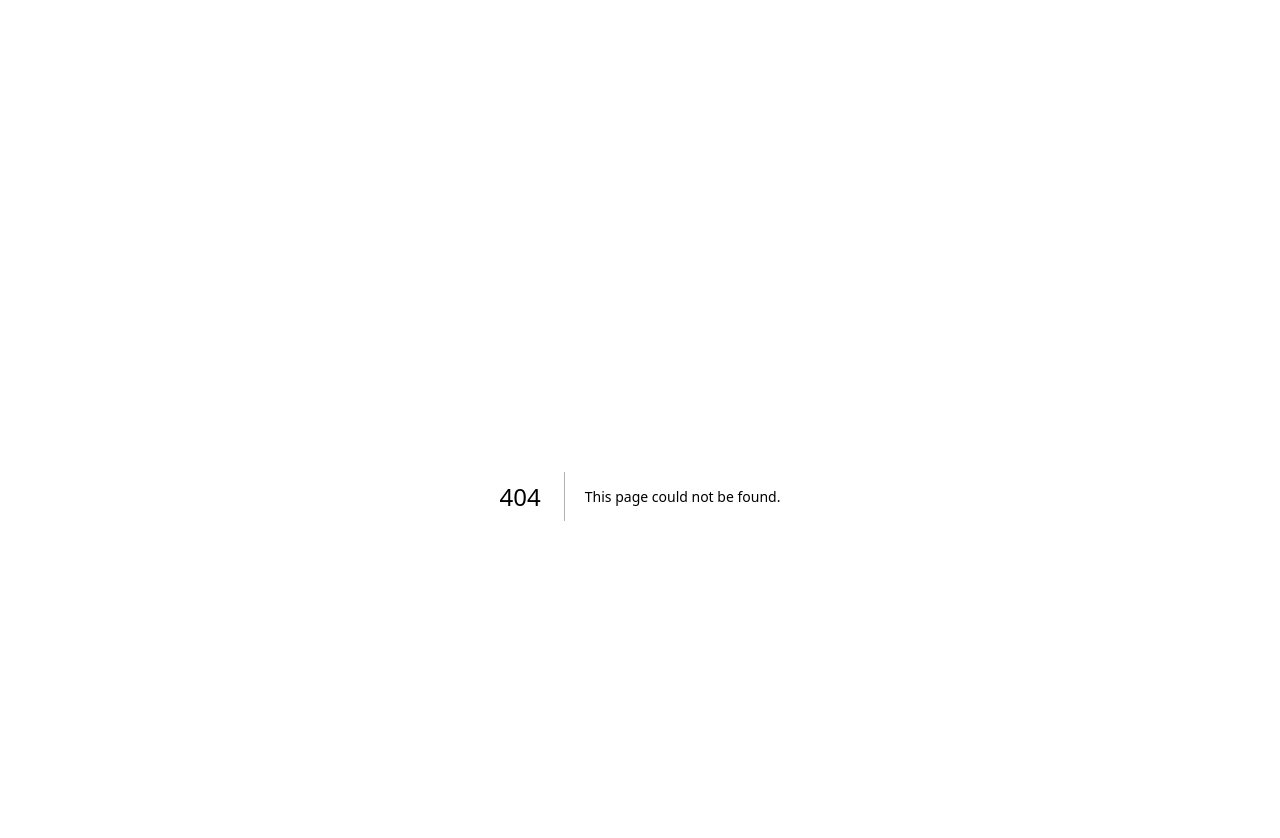
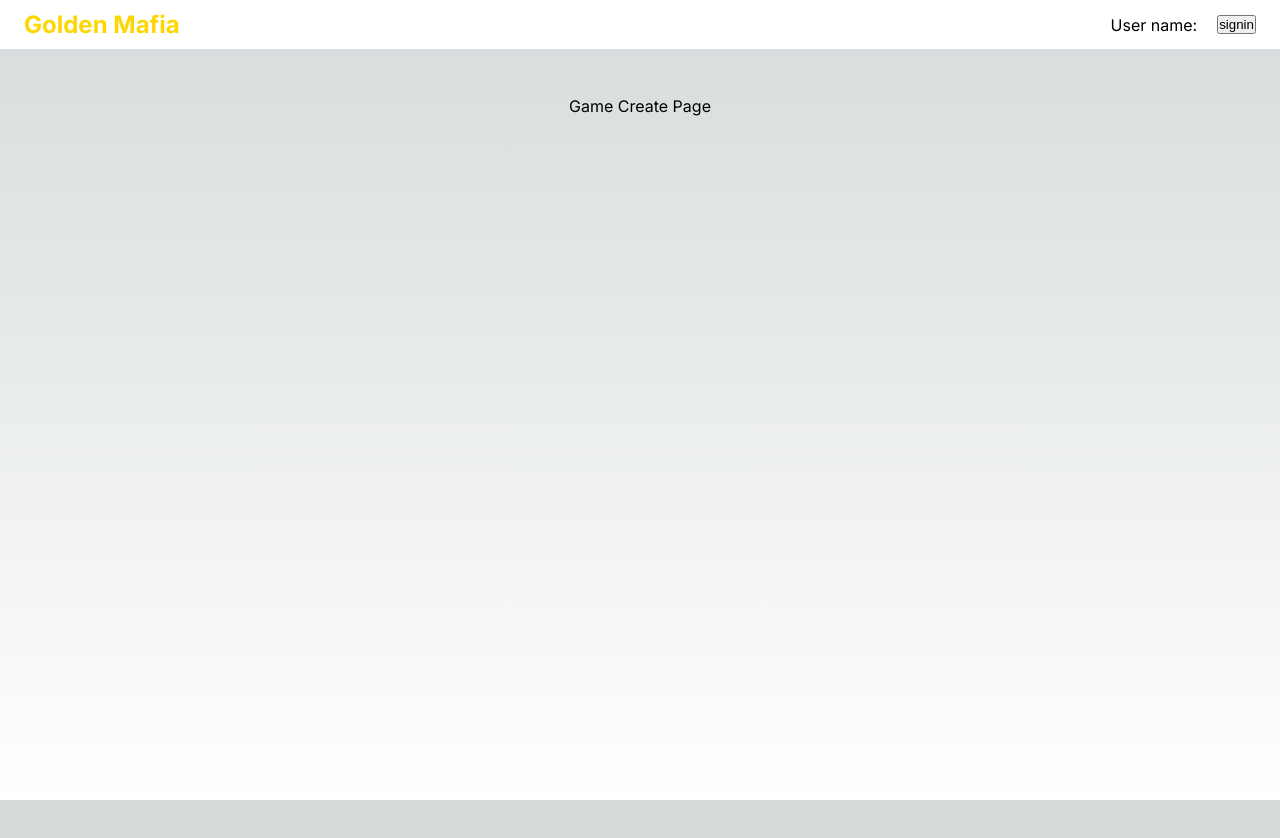
Before and after one commit to nazar-shcherbyna/golden-mafia, a Next.js app: page /game/create in a window 1280 px wide. Before the commit this address had no page. Shown: the top 838 px of the page. After the commit the page ends 800 px from the top, so only its background shows below. Built offline with nearby package versions, Linux system fonts and the light colour scheme; no server answers.

Commit message:
feat: create games-list and create-game pages for further authentication

```diff
--- /dev/null
+++ b/src/app/game/create/page.tsx
@@ -0,0 +1,3 @@
+export default function Page() {
+  return <div>Game Create Page</div>;
+}
--- /dev/null
+++ b/src/app/game/list/page.tsx
@@ -0,0 +1,3 @@
+export default function Page() {
+  return <div>Game List Page</div>;
+}
--- a/src/app/layout.tsx
+++ b/src/app/layout.tsx
@@ -1,3 +1,4 @@
+import { Header } from "@/Widgets/Header";
 import type { Metadata } from "next";
 import { SessionProvider } from "next-auth/react";
 import { Inter } from "next/font/google";
@@ -20,7 +21,10 @@ export default async function RootLayout({
     <html lang="en">
       <body className={inter.className}>
         <main className={styles.main}>
-          <SessionProvider>{children}</SessionProvider>
+          <SessionProvider>
+            <Header />
+            {children}
+          </SessionProvider>
         </main>
       </body>
     </html>
```
